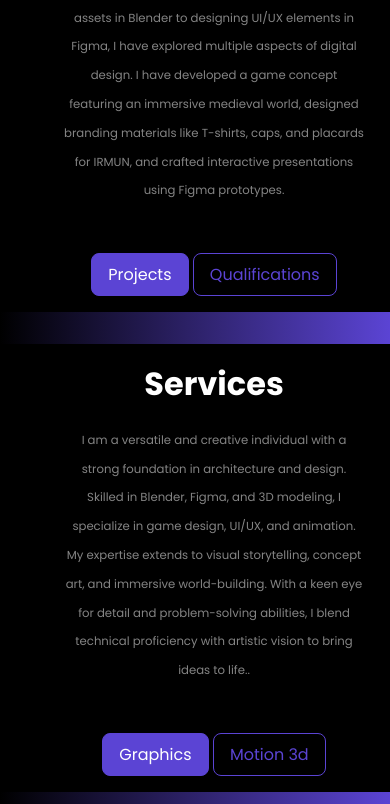
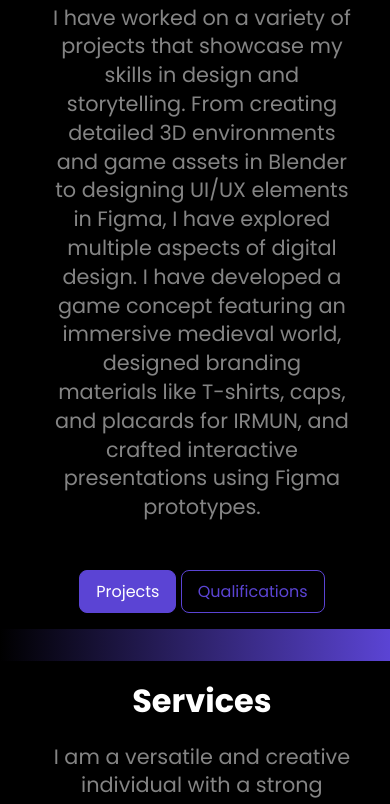
Before and after one commit to om-chaudhary771/om-chaudhary771.github.io, a plain HTML site: page index.html in a window 390 px wide. Shown: the part 670-1474 px from the top of the page. Drawn offline with Linux system fonts and the light colour scheme.

Commit message:
i brought resposiveness

```diff
--- a/style.css
+++ b/style.css
@@ -6,12 +6,15 @@
     box-sizing: border-box;
     font-family: "Poppins", sans-serif;
 }
+
 html {
     scroll-behavior: smooth;
 }
+
 body {
     overflow-x: hidden;
 }
+
 .navlist {
     display: flex;
     gap: 3.5rem;
@@ -51,6 +54,7 @@ body {
 .navlist li a:hover::after {
     transform: scaleX(1);
 }
+
 .portfolio-container {
     width: 100%;
     display: flex;
@@ -75,6 +79,7 @@ body {
     background: linear-gradient(90deg, #000000, #5B44D4);
     width: 30%;
 }
+
 .icons {
     display: flex;
     flex-direction: column;
@@ -95,6 +100,7 @@ body {
     -webkit-background-clip: text;
     -webkit-text-fill-color: transparent;
 }
+
 .content {
     margin-left: 4rem;
 }
@@ -111,17 +117,19 @@ body {
 .content h1 {
     font-size: 4rem;
     color: #ffff;
+    justify-content: center;
 }
 
 .content .details {
-    font-size: 1.1rem;
+    font-size: 1.3rem;
     color: #848484;
     max-width: 50rem;
     margin: 1.1rem 0 3rem 0;
     line-height: 1.8rem;
 }
-.first{
-    width:max-content;
+
+.first {
+    width: max-content;
     padding: 2rem;
 }
 
@@ -170,7 +178,7 @@ button:nth-child(2):hover {
 }
 
 .circle:nth-child(2) {
-    background-image: url("web\ page\ k\ liye\ chand.png");
+    background-image: url("moon.png");
     background-size: 100%;
     background-repeat: no-repeat;
     background-position: center center;
@@ -184,7 +192,7 @@ footer {
     color: #ffffff;
 }
 
-@media (max-width: 1710px){
+@media (max-width: 1710px) {
 
     .circle {
         aspect-ratio: 1;
@@ -197,11 +205,12 @@ footer {
 
 }
 
-@media (max-width: 1530px ){
+@media (max-width: 1530px) {
     .circle:nth-child(1) {
         /* background: linear-gradient(270deg, #000000, #5B44D4, #8C4ED7); */
         width: 20vw;
     }
+
     .circle {
         aspect-ratio: 1;
         position: absolute;
@@ -210,6 +219,7 @@ footer {
         left: 85vw;
         transform: translate(-50%, -50%);
     }
+
     .circle:nth-child(2) {
         /* background-image: url("image\ 4.png");
         background-size: 240%;
@@ -220,10 +230,11 @@ footer {
 
     .content {
         margin-left: 4rem;
+        margin-right: 4rem;
     }
 
     .content .intro {
-        font-size: 2vw;
+        font-size: 0.2rem;
         color: #ffff;
     }
 
@@ -232,12 +243,12 @@ footer {
     }
 
     .content h1 {
-        font-size: 4vw;
+        font-size: 0.4rem;
         color: #ffff;
     }
 
     .content .details {
-        font-size: 3vw;
+        font-size: 1.3rem;
         color: #848484;
         max-width: 50rem;
         margin: 1.1rem 0 3rem 0;
@@ -246,11 +257,12 @@ footer {
 }
 
 
-@media (max-width: 768px) {
-    body{
-        max-width: 768px;
+@media (max-width: 600px) {
+    body {
+        max-width: 600px;
         overflow-x: hidden;
     }
+
     .navlist {
         /* flex-direction: column; */
         height: auto;
@@ -277,7 +289,8 @@ footer {
     }
 
     .content {
-        margin-left: 1rem;
+        margin-left: 1vw;
+        align-items: center;
         text-align: center;
     }
 
@@ -285,8 +298,9 @@ footer {
         font-size: 2.5rem;
         overflow: hidden;
     }
+
     .content p {
-        width: 300px ;
+        width: 300px;
     }
 
     .content .intro {
@@ -302,9 +316,11 @@ footer {
     .circle {
         display: none;
     }
+
     .circle1 {
         display: none;
     }
+
     .circle2 {
         display: none;
     }
@@ -334,7 +350,8 @@ footer {
         position: center;
     }
 }
-    @media(max-width:1530px);
+
+/* @media(max-width:19px){ */
 .circle1 {
     aspect-ratio: 1;
     position: absolute;
@@ -354,7 +371,9 @@ footer {
     background-image: url("darpan\ artwork\ OM.png");
     background-size: 100%;
     background-repeat: no-repeat;
-    width: 21vw;}
+    width: 21vw;
+}
+
 .circle2 {
     aspect-ratio: 1;
     position: absolute;
@@ -371,8 +390,9 @@ footer {
 }
 
 .circle2:nth-child(2) {
-        background-image: url("web\ page\ k\ liye\ gadi\'.png");
+    background-image: url("car.png");
     background-size: 100%;
     background-repeat: no-repeat;
     background-position: center center;
-        width: 21vw;}
+    width: 21vw;
+}
```
Also changed, not shown: index.html (+0 -1 lines), 3 other files. Lines whose indentation alone changed are shown as unchanged.
